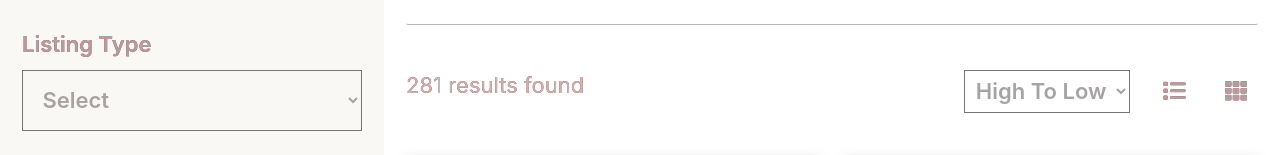
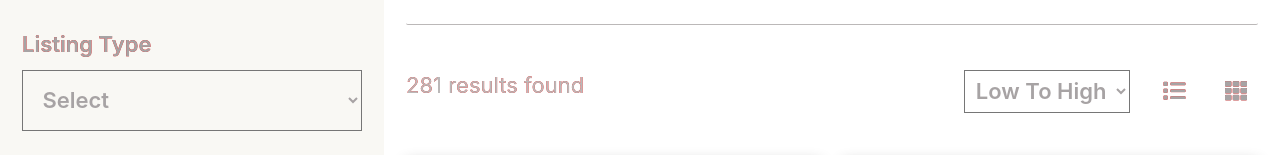
Before and after one commit to phaybein/react_real_estate, a React (Create React App) app: page / in a window 1280 px wide. Shown: the part 157-312 px from the top of the page. Built offline with nearby package versions, Linux system fonts and the light colour scheme; grey boxes are pictures that could not be loaded.

Commit message:
added sort for asc and desc with filter RE #filter #asc #desc

```diff
--- a/src/App.js
+++ b/src/App.js
@@ -22,7 +22,8 @@ class App extends Component {
       priceMin: 0,
       priceMax: 1000000000,
       filterData: ListingsData,
-      populateFormsData: ''
+      populateFormsData: '',
+      sortBy: 'priceDesc'
     };
   }
 
@@ -87,6 +88,18 @@ class App extends Component {
       });
     }
 
+    if (this.state.sortBy === 'priceDesc') {
+      newData = newData.sort((a, b) => {
+        return a.price - b.price;
+      });
+    }
+
+    if (this.state.sortBy === 'priceAsc') {
+      newData = newData.sort((a, b) => {
+        return b.price - a.price;
+      });
+    }
+
     this.setState({
       filterData: newData
     });
@@ -123,12 +136,17 @@ class App extends Component {
     // Sort A-Z
     homeTypes = homeTypes.sort();
 
-    this.setState({
-      populateFormsData: {
-        listingTypes,
-        homeTypes
+    this.setState(
+      {
+        populateFormsData: {
+          listingTypes,
+          homeTypes
+        }
+      },
+      () => {
+        console.log(this.state);
       }
-    });
+    );
   };
 
   render() {
@@ -141,7 +159,10 @@ class App extends Component {
             globalState={this.state}
             populateAction={this.populateForms}
           />
-          <Listings ListingsData={this.state.filterData} />
+          <Listings
+            ListingsData={this.state.filterData}
+            filterChange={this.filterChange}
+          />
         </section>
       </div>
     );
--- a/src/component/layout/Listings/Listings.js
+++ b/src/component/layout/Listings/Listings.js
@@ -66,9 +66,9 @@ class Listings extends Component {
           <div className="sort__results">281 results found</div>
 
           <div className="sort__options">
-            <select name="sortBy" id="sort">
+            <select name="sortBy" id="sort" onChange={this.props.filterChange}>
+              <option value="priceDesc">Low to High</option>
               <option value="priceAsc">High to Low</option>
-              <option value="priceDesc">Low to High</option>
             </select>
 
             <div className="sort__view">
```
